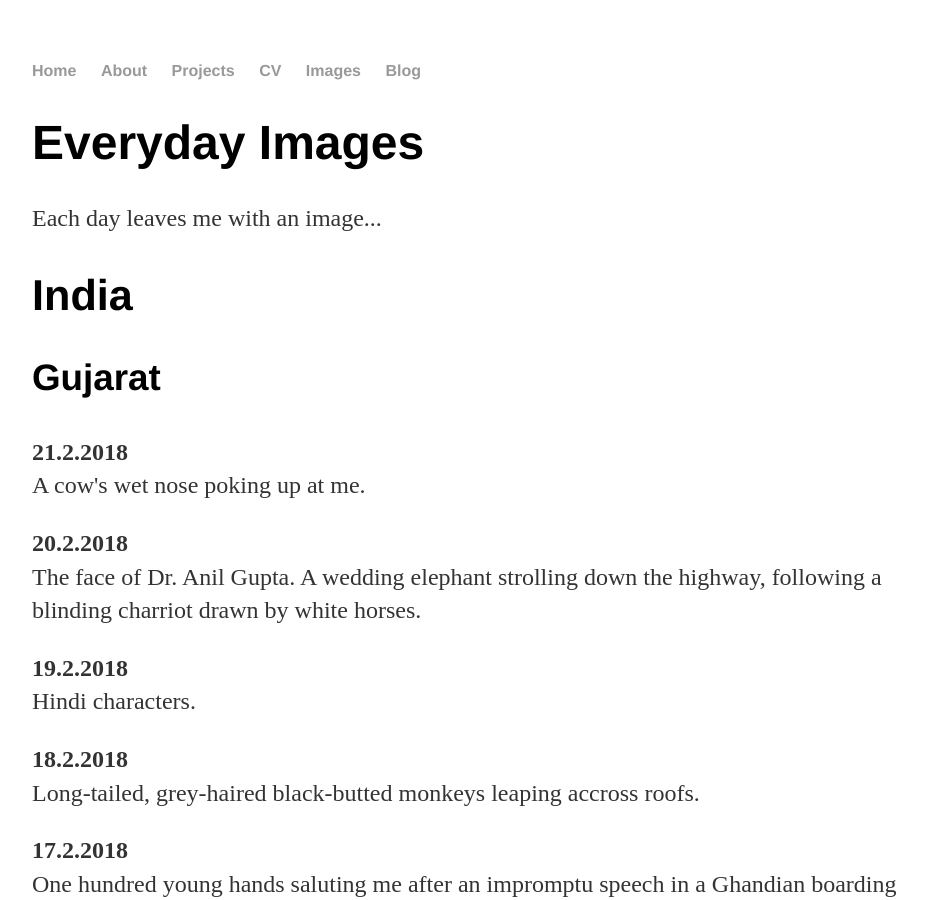
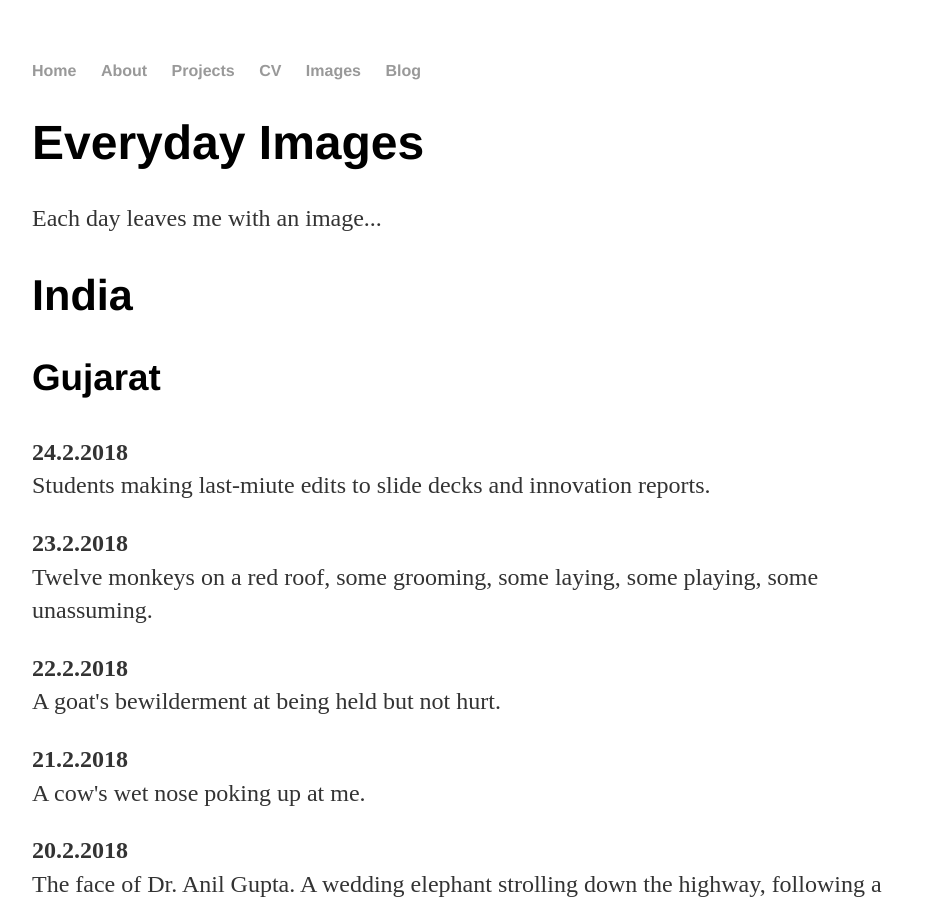
Before and after one commit to kuzura/kuzura.github.io, a Jekyll site: the page built from images/index.html, in a window 1280 px wide and 900 px high. Shown: the whole window, without its empty margins (160-1087 px from the left). Built offline with Jekyll 4.4.1, drawn with Linux system fonts in a browser that asks for light colours.

Commit message:
Update index.html

```diff
--- a/images/index.html
+++ b/images/index.html
@@ -12,7 +12,20 @@ title: Images From My Travels
       <h2>India</h2>
 
 	<h3>Gujarat</h3>
+      <p>
+			<b>24.2.2018</b><br>
+      Students making last-miute edits to slide decks and innovation reports.
+			</p>
 
+      <p>
+			<b>23.2.2018</b><br>
+      Twelve monkeys on a red roof, some grooming, some laying, some playing, some unassuming.
+			</p>
+
+      <p>
+			<b>22.2.2018</b><br>
+      A goat's bewilderment at being held but not hurt.
+			</p>
 
       <p>
 			<b>21.2.2018</b><br>
```
